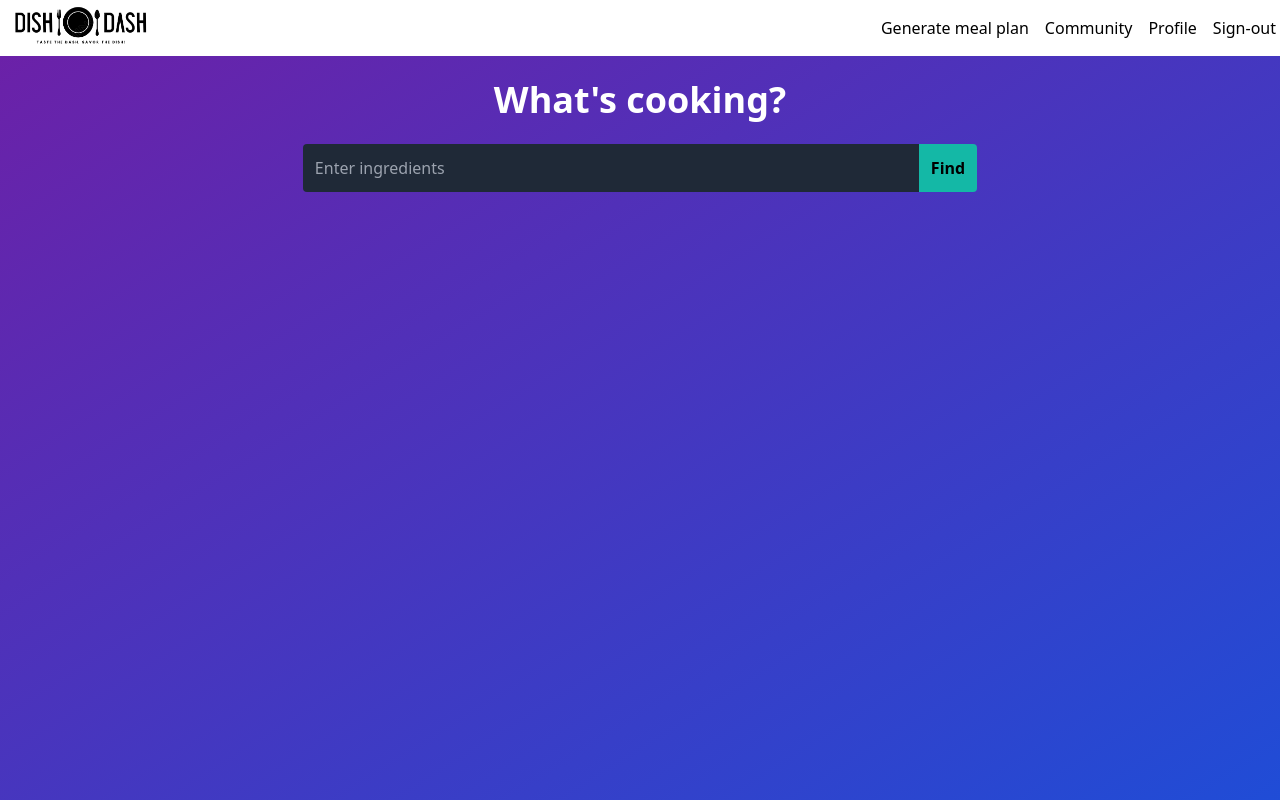
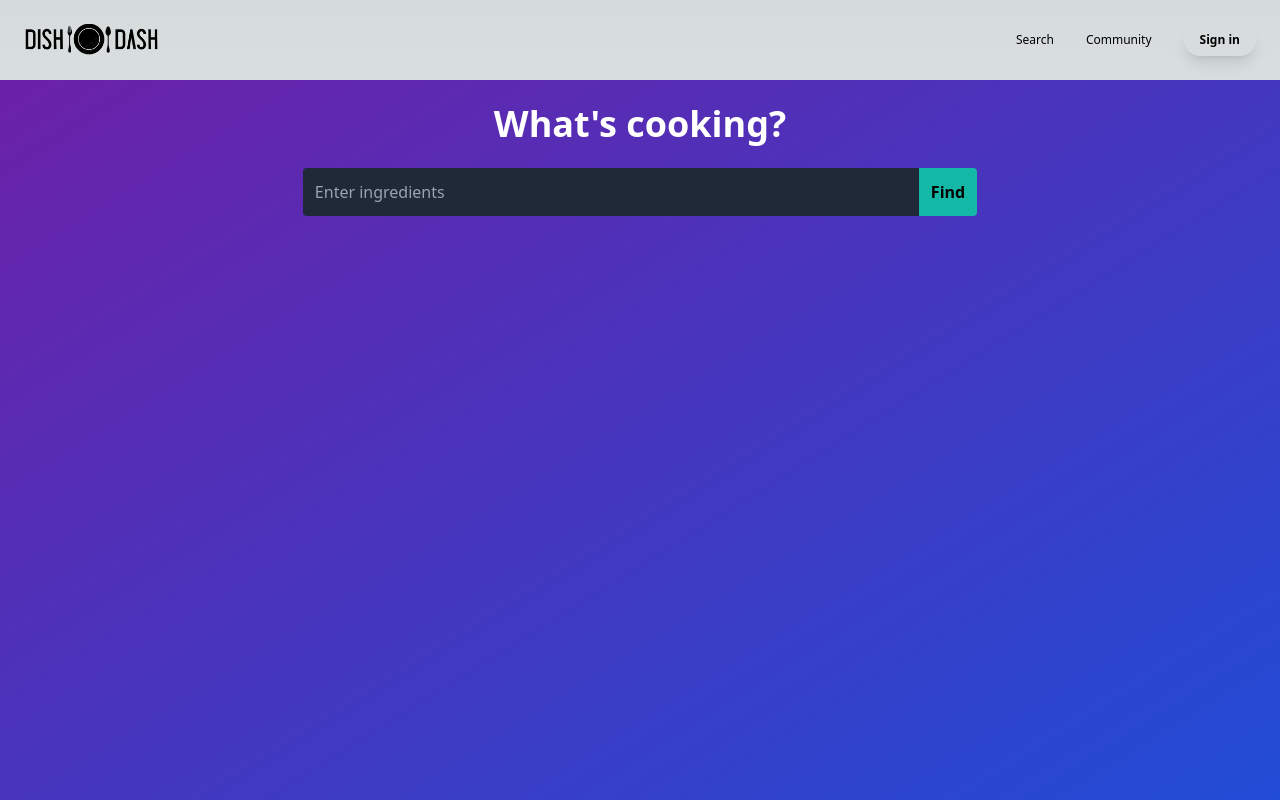
Before and after one commit to NokulungaM/DataForgeAI-Capstone-FullStack, a Next.js app in the folder client/: page /search in a window 1280 px wide. Shown: the top 800 px of the page. Built offline with nearby package versions, Linux system fonts and the light colour scheme.

Commit message:
NavbarAdjustments

```diff
--- a/client/src/components/Navbar/Navbar.jsx
+++ b/client/src/components/Navbar/Navbar.jsx
@@ -1,9 +1,8 @@
 import React, { useState } from 'react';
 import { useRouter } from 'next/router';
 
-const Navbar = ({ isLandingPage, isAuthPage, isSearchPage, isMealPlanPage }) => {
+const Navbar = ({ isLoggedIn }) => {
   const [isOpen, setIsOpen] = useState(false);
-  const isLoggedIn = false; // Replace with actual login state
   const router = useRouter();
 
   const handleSignOut = () => {
@@ -12,107 +11,56 @@ const Navbar = ({ isLandingPage, isAuthPage, isSearchPage, isMealPlanPage }) =>
   };
 
   return (
-    <nav className="bg-white text-black p-1"> {/* Reduced padding for smaller navbar height */}
+    <nav className="bg-white-to-br text-black p-6 shadow-lg">
       <div className="container mx-auto flex justify-between items-center">
-        {/* Logo */}
-        <div className="flex items-center cursor-pointer" onClick={() => router.push('/')}>
-          <img
-            src="/DishDash Logo.png"
-            alt="DishDash Logo"
-            className="h-12 w-auto transform scale-90"
-          /> {/* Reduced height and zoom using scale */}
+        {/* Logo Section - Keeping the old logo */}
+        <div className="flex items-start cursor-pointer" onClick={() => router.push('/')}>
+          <img src="/DD LOGO.png" alt="Logo" className="h-8" /> {/* Replace with your old logo path */}
         </div>
 
         {/* Desktop Menu */}
-        <div className="hidden md:flex space-x-4 items-center"> {/* Reduced space between items */}
-          {isLandingPage ? (
+        <div className="hidden md:flex space-x-8 items-center text-xs">
+          <a href="/search" className="hover:text-cyan-500">Search</a>
+          <a href="/community" className="hover:text-cyan-500">Community</a>
+          {isLoggedIn ? (
             <>
-              <a href="/search" className="hover:text-green-500">Search 4 recipes</a>
-              <a href="/meal-plan" className="hover:text-green-500">Generate meal plan</a>
-              <a href="/community" className="hover:text-green-500">Community</a>
-              <a href="/profile" className="hover:text-green-500">Profile</a>
-              <a href="/sign-out" className="hover:text-green-500">Sign-out</a>
-            </>
-          ) : isAuthPage ? null : isSearchPage ? (
-            <>
-              <a href="/meal-plan" className="hover:text-green-500">Generate meal plan</a>
-              <a href="/community" className="hover:text-green-500">Community</a>
-              <a href="/profile" className="hover:text-green-500">Profile</a>
-              <a href="/sign-out" className="hover:text-green-500">Sign-out</a>
-            </>
-          ) : isMealPlanPage ? (
-            <>
-              <a href="/search" className="hover:text-green-500">Search 4 recipes</a>
-              <a href="/community" className="hover:text-green-500">Community</a>
-              <a href="/profile" className="hover:text-green-500">Profile</a>
-              <a href="/sign-out" className="hover:text-green-500">Sign-out</a>
+              <a href="/profile" className="hover:text-cyan-500">Profile</a>
+              <button onClick={handleSignOut} className="bg-red-500 text-white px-4 py-2 rounded-lg text-xs">Sign out</button>
             </>
           ) : (
-            <>
-              {isLoggedIn ? (
-                <>
-                  <a href="/search" className="hover:text-green-500">Search</a>
-                  <a href="/profile" className="hover:text-green-500">Profile</a>
-                  <button onClick={handleSignOut} className="bg-red-500 text-white px-4 py-2 rounded-lg">Sign out</button>
-                </>
-              ) : (
-                <>
-                  <a href="/auth/signin" className="bg-green-500 hover:bg-green-600 px-4 py-2 rounded-full text-white font-semibold transition-transform transform hover:scale-105 shadow-lg">Sign in</a>
-                </>
-              )}
-            </>
+            <a
+              href="/auth/signin"
+              className="bg-transparent text-black hover:text-cyan-500 px-4 py-2 rounded-full font-semibold transition-transform transform hover:scale-105 shadow-lg"
+            >
+              Sign in
+            </a>
           )}
         </div>
 
         {/* Mobile Menu Icon */}
-        <button
-          className="md:hidden text-black focus:outline-none"
-          onClick={() => setIsOpen(!isOpen)}
-        >
-          <svg
-            className="w-6 h-6"
-            fill="none"
-            stroke="currentColor"
-            viewBox="0 0 24 24"
-            xmlns="http://www.w3.org/2000/svg"
-          >
-            <path
-              strokeLinecap="round"
-              strokeLinejoin="round"
-              strokeWidth="2"
-              d={isOpen ? "M6 18L18 6M6 6l12 12" : "M4 6h16M4 12h16M4 18h16"}
-            />
+        <button className="md:hidden text-black focus:outline-none" onClick={() => setIsOpen(!isOpen)}>
+          <svg className="w-6 h-6" fill="none" stroke="currentColor" viewBox="0 0 24 24" xmlns="http://www.w3.org/2000/svg">
+            <path strokeLinecap="round" strokeLinejoin="round" strokeWidth="2" d={isOpen ? "M6 18L18 6M6 6l12 12" : "M4 6h16M4 12h16M4 18h16"} />
           </svg>
         </button>
       </div>
 
       {/* Mobile Menu */}
       <div className={`md:hidden ${isOpen ? 'block' : 'hidden'}`}>
-        {isLandingPage ? (
+        <a href="/search" className="block px-4 py-2 text-xs hover:bg-gray-200 hover:text-black">Search</a>
+        <a href="/community" className="block px-4 py-2 text-xs hover:bg-gray-200 hover:text-black">Community</a>
+        {isLoggedIn ? (
           <>
-            <a href="/about" className="block px-4 py-2 text-sm hover:bg-gray-200 hover:text-black">About Us</a>
-            <a href="/contact" className="block px-4 py-2 text-sm hover:bg-gray-200 hover:text-black">Contact</a>
-          </>
-        ) : isAuthPage ? null : isSearchPage || isMealPlanPage ? (
-          <>
-            <a href="/search" className="block px-4 py-2 text-sm hover:bg-gray-200 hover:text-black">Search</a>
-            <a href="/profile" className="block px-4 py-2 text-sm hover:bg-gray-200 hover:text-black">Profile</a>
+            <a href="/profile" className="block px-4 py-2 text-xs hover:bg-gray-200 hover:text-black">Profile</a>
+            <button onClick={handleSignOut} className="block px-4 py-2 text-xs hover:bg-gray-200 hover:text-black">Sign out</button>
           </>
         ) : (
-          <>
-            {isLoggedIn ? (
-              <>
-                <a href="/search" className="block px-4 py-2 text-sm hover:bg-gray-200 hover:text-black">Search</a>
-                <a href="/profile" className="block px-4 py-2 text-sm hover:bg-gray-200 hover:text-black">Profile</a>
-                <button onClick={handleSignOut} className="block bg-red-500 text-white px-4 py-2 m-2 rounded-lg">Sign out</button>
-              </>
-            ) : (
-              <>
-                <a href="/auth/signin" className="block text-black px-4 py-2 m-2 hover:text-green-500">Sign in</a>
-                <a href="/auth/signup" className="block px-4 py-2 text-sm hover:bg-gray-200 hover:text-black">Sign Up</a>
-              </>
-            )}
-          </>
+          <a
+            href="/auth/signin"
+            className="block px-4 py-2 text-xs bg-transparent text-black hover:text-cyan-500 rounded-full"
+          >
+            Sign in
+          </a>
         )}
       </div>
     </nav>
```
Also changed, not shown: client/public/DD LOGO.png (added), client/public/DishDash Logo.png (deleted).
